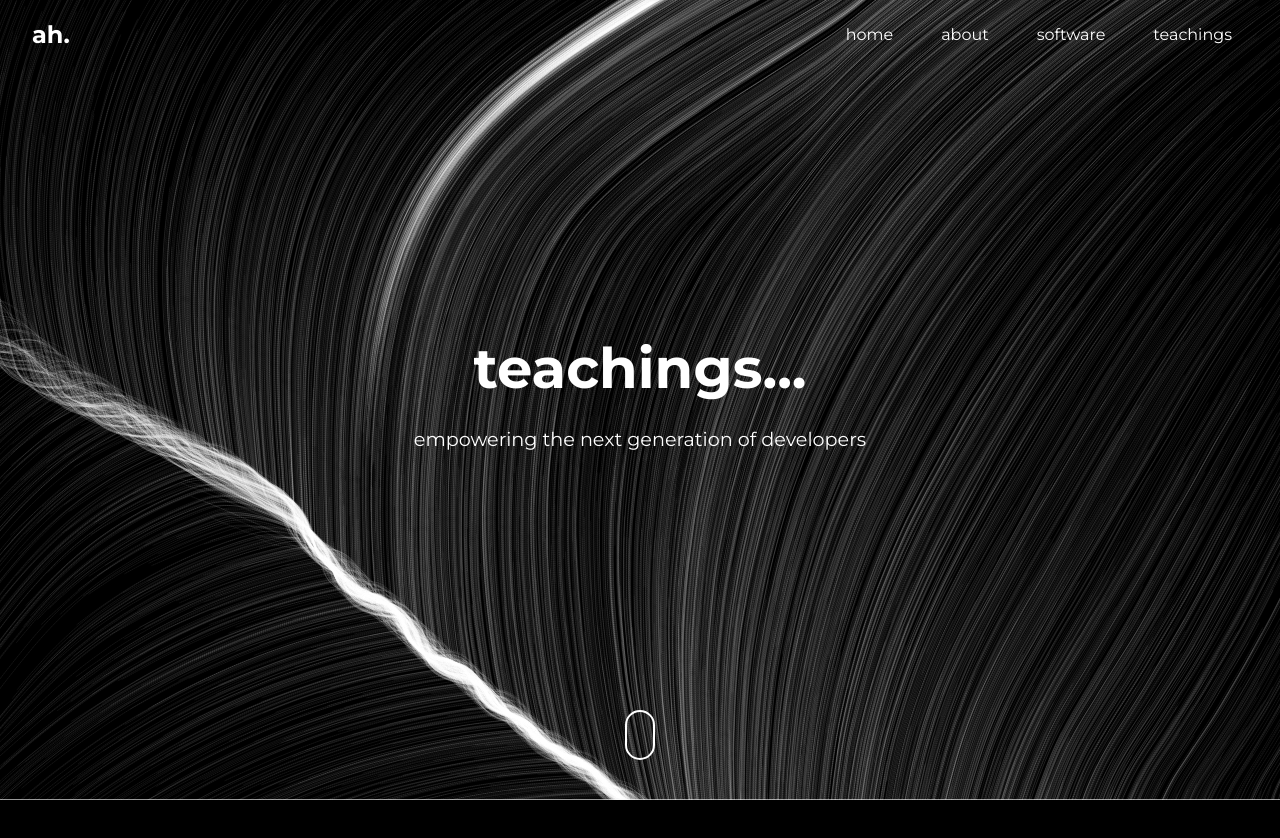
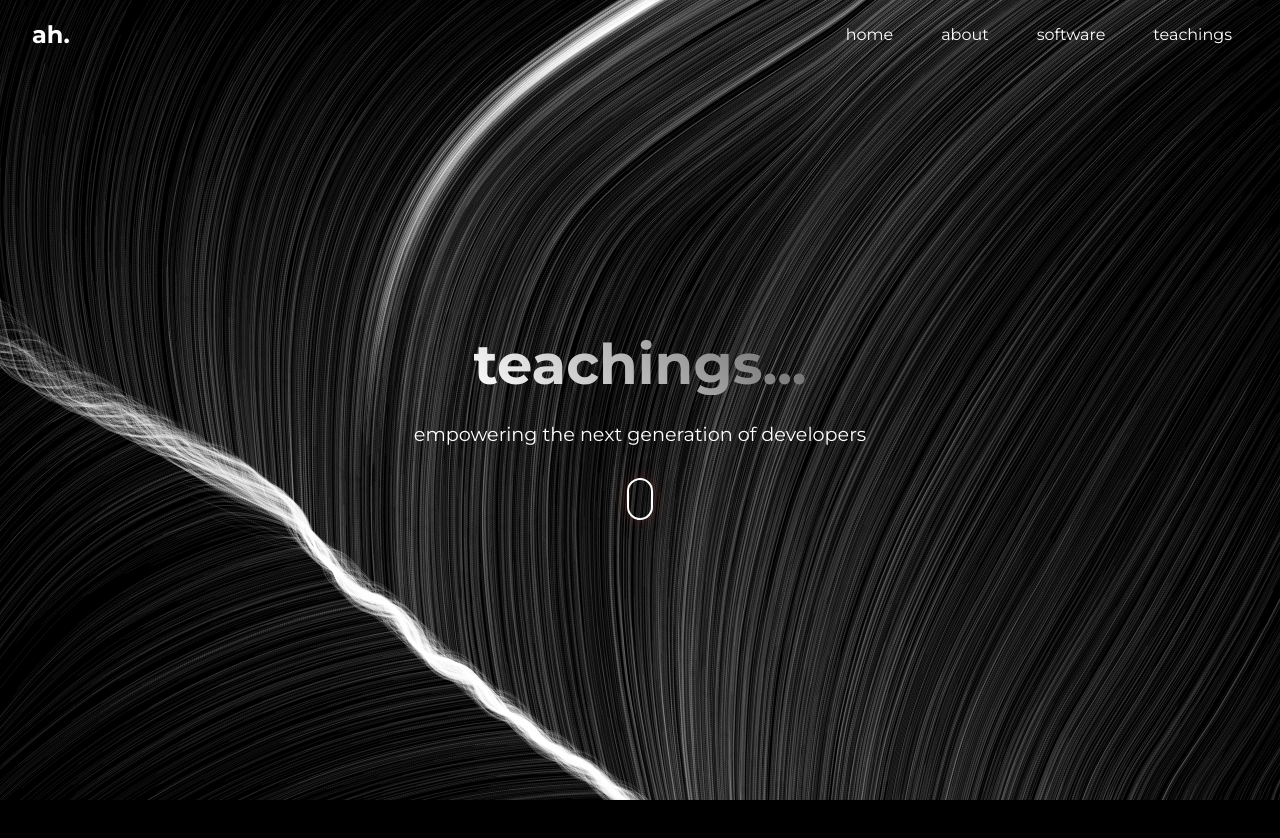
Before and after one commit to andrewhunnter/andrewhunterlol, a React (Create React App) app: page /teachings in a window 1280 px wide. Shown: the top 838 px of the page. Built offline with nearby package versions, Linux system fonts and the light colour scheme.

Commit message:
more visual changes

```diff
--- a/package.json
+++ b/package.json
@@ -4,9 +4,11 @@
   "private": true,
   "dependencies": {
     "@iconify/react": "^5.1.0",
+    "bootstrap": "^5.3.3",
     "cra-template": "1.2.0",
     "framer-motion": "^11.14.4",
     "react": "^19.0.0",
+    "react-bootstrap": "^2.10.9",
     "react-dom": "^19.0.0",
     "react-icons": "^5.4.0",
     "react-router-dom": "^7.0.2",
--- a/src/pages/Software.js
+++ b/src/pages/Software.js
@@ -4,37 +4,10 @@ import { FaReact, FaCog, FaMobile } from 'react-icons/fa';
 import '../styles/Software.css';
 
 function Software() {
+    const [selectedCategory, setSelectedCategory] = useState('all');
     const vantaRef = useRef(null);
     const vantaEffect = useRef(null);
     const [mounted, setMounted] = useState(false);
-
-    useEffect(() => {
-        setMounted(true);
-
-        if (mounted && vantaRef.current && !vantaEffect.current) {
-            vantaEffect.current = window.VANTA.TOPOLOGY({
-                el: document.querySelector('.hero-section'),
-                mouseControls: true,
-                touchControls: true,
-                gyroControls: false,
-                minHeight: 200.00,
-                minWidth: 200.00,
-                scale: 1.00,
-                scaleMobile: 1.00,
-                color: 0xffffff,
-                backgroundColor: 0x000000
-            });
-        }
-
-        return () => {
-            if (vantaEffect.current) {
-                vantaEffect.current.destroy();
-                vantaEffect.current = null;
-            }
-            setMounted(false);
-        };
-    }, [mounted]);
-    const [selectedCategory, setSelectedCategory] = useState('all');
 
     const services = [
         {
@@ -83,16 +56,57 @@ function Software() {
         ? services
         : services.filter(service => service.category === selectedCategory);
 
+    useEffect(() => {
+        setMounted(true);
+
+        if (mounted && vantaRef.current && !vantaEffect.current) {
+            vantaEffect.current = window.VANTA.TOPOLOGY({
+                el: vantaRef.current,
+                mouseControls: true,
+                touchControls: true,
+                gyroControls: false,
+                minHeight: 200.00,
+                minWidth: 200.00,
+                scale: 1.00,
+                scaleMobile: 1.00,
+                color: 0xffffff,
+                backgroundColor: 0x000000
+            });
+        }
+
+        return () => {
+            if (vantaEffect.current) {
+                vantaEffect.current.destroy();
+                vantaEffect.current = null;
+            }
+            setMounted(false);
+        };
+    }, [mounted]);
+
     return (
         <main>
-            <section id="software" className="hero-section">
-                <div id="vanta-bg" ref={vantaRef}></div>
+            <div ref={vantaRef} id="vanta-bg"></div>
+            <section className="hero-section">
                 <div className="hero-content">
-                    <h1>software services</h1>
-                    <p className="subtitle">everything from custom work to boilerplates</p>
-                </div>
-                <div className="hero-scroll">
-                    <div className="mouse-software"></div>
+                    <motion.div
+                        initial={{ opacity: 0, y: 30 }}
+                        animate={{ opacity: 1, y: 0 }}
+                        transition={{ duration: 0.8 }}
+                    >
+                        <h1>Software Services</h1>
+                        <p className="subtitle">Crafting digital solutions through freelance expertise</p>
+
+                        <div className="hero-cta">
+                            <motion.div
+                                whileHover={{ scale: 1.02 }}
+                                whileTap={{ scale: 0.98 }}
+                            >
+                                <a href="#services-grid" className="primary-cta">
+                                    Explore Services
+                                </a>
+                            </motion.div>
+                        </div>
+                    </motion.div>
                 </div>
             </section>
 
@@ -123,7 +137,7 @@ function Software() {
                 </button>
             </section>
 
-            <section className="services-grid">
+            <section id="services-grid" className="services-grid">
                 {filteredServices.map(service => (
                     <motion.div
                         key={service.id}
--- a/src/pages/Teachings.js
+++ b/src/pages/Teachings.js
@@ -13,7 +13,7 @@ function Teachings() {
 
         if (mounted && vantaRef.current && !vantaEffect.current) {
             vantaEffect.current = window.VANTA.TOPOLOGY({
-                el: document.querySelector('.hero-section'),
+                el: vantaRef.current,
                 mouseControls: true,
                 touchControls: true,
                 gyroControls: false,
--- a/src/styles/Software.css
+++ b/src/styles/Software.css
@@ -1,28 +1,47 @@
 #vanta-bg {
-    position: absolute;
+    position: fixed;
     top: 0;
     left: 0;
     width: 100%;
-    height: 100%;
+    height: 100vh;
     z-index: 0;
     border-bottom: 2px solid var(--primary-text);
+}
+
+main {
+    border: none;
     overflow: hidden;
+}
+
+section {
+    border: none;
+}
+
+section::after {
+    display: none !important;
+}
+
+.hero-section::after,
+.filter-section::after,
+.services-grid::after {
+    display: none !important;
 }
 
 .mouse-software {
     width: 30px;
     height: 50px;
-    border: 2px solid white;
+    border: 2px solid #ff4d4d;
     border-radius: 20px;
     position: relative;
     z-index: 2;
+    box-shadow: 0 0 15px rgba(255, 77, 77, 0.2);
 }
 
 .mouse-software::before {
     content: '';
     width: 4px;
     height: 8px;
-    background: white;
+    background: #ff4d4d;
     position: absolute;
     top: 8px;
     left: 50%;
@@ -38,72 +57,103 @@
 
 .hero-section {
     min-height: 100vh;
+    background: transparent;
+    position: relative;
+    overflow: hidden;
     width: 100%;
+}
+
+.hero-content {
+    position: relative;
+    z-index: 2;
+    max-width: 900px;
+    margin: 0 auto;
+    padding: 4rem 2rem;
+    text-align: center;
     display: flex;
     flex-direction: column;
     justify-content: center;
-    align-items: center;
-    padding: 2rem 1rem;
+    min-height: 100vh;
+}
+
+.hero-content h1 {
+    font-size: 4.5rem;
+    margin-bottom: 1.5rem;
+    background: linear-gradient(45deg, #fff, #ff4d4d, #ff8f6b, #ff6b3d);
+    -webkit-background-clip: text;
+    -webkit-text-fill-color: transparent;
+    line-height: 1.1;
+}
+
+.subtitle {
+    font-size: 1.2rem;
+    color: #888;
+    margin-bottom: 3rem;
+    font-weight: 300;
+}
+
+.hero-cta {
+    margin-top: 2rem;
+}
+
+.primary-cta {
+    display: inline-block;
+    padding: 1.2rem 3.5rem;
+    font-size: 1.1rem;
+    background: linear-gradient(45deg, rgba(255, 77, 77, 0.1), rgba(255, 107, 61, 0.05));
+    color: white;
+    border: 1px solid rgba(255, 77, 77, 0.3);
+    border-radius: 50px;
+    text-decoration: none;
+    transition: all 0.4s ease;
     position: relative;
     overflow: hidden;
+    box-shadow: 0 0 20px rgba(255, 77, 77, 0.1);
 }
 
-.hero-section::after {
+.primary-cta::before {
     content: '';
     position: absolute;
-    bottom: 0;
+    top: 0;
     left: 0;
-    width: 100vw; /* Full viewport width */
-    height: 1px; /* Thin line */
-    background-color: var(--primary-text);
-    opacity: 0.6; /* Less transparent */
+    width: 100%;
+    height: 100%;
+    background: linear-gradient(45deg, rgba(255,255,255,0.1), rgba(255,255,255,0.05));
+    transform: translateX(-100%);
+    transition: transform 0.4s ease;
 }
 
-.hero-scroll {
-    position: absolute;
-    bottom: 20px;
-    left: 50%;
-    transform: translateX(-50%);
-    z-index: 10;
+.primary-cta:hover {
+    border-color: rgba(255, 77, 77, 0.6);
+    transform: scale(1.05);
+    box-shadow: 0 0 30px rgba(255, 77, 77, 0.2);
 }
 
-.hero-content {
-    width: 100%;
-    max-width: 1200px;
-    margin: 0 auto;
-    position: relative;
-    z-index: 1;
-    text-align: center;
-    display: flex;
-    flex-direction: column;
-    align-items: center;
-    justify-content: center;
-    margin-bottom: 0;
-    padding: 0 1rem;
+.primary-cta:hover::before {
+    transform: translateX(0);
 }
 
-.hero-section h1 {
-    font-size: 2.5rem;
-    margin-bottom: 1rem;
-    font-weight: bold;
-    color: white;
-    line-height: 1.2;
+.hero-stats {
+    display: flex;
+    gap: 3rem;
+    margin-top: 2rem;
 }
 
-.hero-section .subtitle {
-    font-size: 1rem;
-    color: white;
-    font-weight: 300;
-    margin-bottom: 0.8rem;
-    line-height: 1.4;
+.stat-item {
+    text-align: center;
 }
 
-.hero-section .hero-description {
-    font-size: 0.95rem;
-    line-height: 1.5;
-    color: rgba(255, 255, 255, 0.8);
-    max-width: 100%;
-    margin: 0 auto;
+.stat-number {
+    display: block;
+    font-size: 2.5rem;
+    font-weight: bold;
+    color: #007bff;
+    margin-bottom: 0.5rem;
+}
+
+.stat-label {
+    font-size: 1rem;
+    color: #a8a8a8;
 }
 
 .filter-section {
@@ -119,8 +169,9 @@
 
 .filter-btn {
     padding: 0.6rem 1.2rem;
-    background: rgba(255, 255, 255, 0.05);
-    border: 1px solid rgba(255, 255, 255, 0.1);
+    background: rgba(255, 255, 255, 0.07);
+    backdrop-filter: blur(10px);
+    border: 1px solid rgba(255, 77, 77, 0.2);
     border-radius: 20px;
     color: var(--primary-text);
     cursor: pointer;
@@ -129,12 +180,14 @@
 }
 
 .filter-btn:hover {
-    background: rgba(255, 255, 255, 0.1);
+    background: rgba(255, 77, 77, 0.1);
+    transform: translateY(-2px);
 }
 
 .filter-btn.active {
-    background: rgba(255, 255, 255, 0.1);
-    border-color: rgba(255, 255, 255, 0.2);
+    background: rgba(255, 107, 61, 0.2);
+    border-color: rgba(255, 107, 61, 0.4);
+    transform: translateY(-2px);
 }
 
 .services-grid {
@@ -143,27 +196,40 @@
     display: grid;
     grid-template-columns: repeat(auto-fit, minmax(240px, 1fr));
     gap: 1.5rem;
+    margin: 20px;
     margin-bottom: 3rem;
     padding-top: 20px;
 }
 
 .service-card {
-    background: rgba(255, 255, 255, 0.05);
-    border: 1px solid rgba(255, 255, 255, 0.1);
+    background: rgba(26, 26, 26, 0.8);
+    backdrop-filter: blur(12px);
+    -webkit-backdrop-filter: blur(12px);
+    border: 1px solid rgba(255, 77, 77, 0.1);
     border-radius: 15px;
     padding: 1.5rem;
-    transition: all 0.3s ease;
+    transition: all 0.4s cubic-bezier(0.175, 0.885, 0.32, 1.275);
 }
 
 .service-card:hover {
     transform: translateY(-5px);
-    background: rgba(255, 255, 255, 0.08);
+    background: rgba(42, 42, 42, 0.85);
+    backdrop-filter: blur(16px);
+    -webkit-backdrop-filter: blur(16px);
+    border-color: rgba(255, 107, 61, 0.3);
+    box-shadow: 0 8px 32px rgba(255, 107, 61, 0.15);
 }
 
 .service-icon {
     font-size: 1.5rem;
     margin-bottom: 1rem;
-    color: var(--accent-color);
+    color: #ff4d4d;
+    transition: all 0.3s ease;
+}
+
+.service-card:hover .service-icon {
+    color: #ff4d4d;
+    transform: none;
 }
 
 .service-card h3 {
@@ -179,8 +245,13 @@
 
 .price {
     font-weight: 600;
-    color: var(--accent-color);
+    color: #ff6b3d;
     margin-bottom: 1rem;
+    transition: color 0.3s ease;
+}
+
+.service-card:hover .price {
+    color: #ff8f6b;
 }
 
 .features-list {
@@ -200,26 +271,62 @@
 
 .features-list li::before {
     content: '•';
-    color: var(--accent-color);
+    color: #ff4d4d;
 }
 
 .cta-button {
     display: inline-block;
     padding: 0.8rem 1.5rem;
-    background: var(--accent-color);
-    border: none;
+    background: rgba(255, 255, 255, 0.1);
+    backdrop-filter: blur(12px);
+    -webkit-backdrop-filter: blur(12px);
+    border: 1px solid rgba(255, 255, 255, 0.2);
     border-radius: 8px;
     color: white;
     text-decoration: none;
     font-size: 0.9rem;
-    transition: all 0.3s ease;
+    transition: all 0.4s cubic-bezier(0.175, 0.885, 0.32, 1.275);
     text-align: center;
     width: 100%;
+    box-shadow:
+        0 4px 15px rgba(0, 0, 0, 0.1),
+        inset 0 0 0 1px rgba(255, 255, 255, 0.1);
+    position: relative;
+    overflow: hidden;
+}
+
+.cta-button::before {
+    content: '';
+    position: absolute;
+    top: 0;
+    left: 0;
+    width: 100%;
+    height: 100%;
+    background: linear-gradient(
+        45deg,
+        rgba(255, 255, 255, 0.1),
+        rgba(255, 255, 255, 0.05)
+    );
+    transform: translateX(-100%);
+    transition: transform 0.4s ease;
 }
 
 .cta-button:hover {
     transform: translateY(-2px);
-    opacity: 0.9;
+    background: rgba(255, 255, 255, 0.15);
+    border-color: rgba(255, 255, 255, 0.3);
+    box-shadow:
+        0 8px 25px rgba(0, 0, 0, 0.2),
+        inset 0 0 0 1px rgba(255, 255, 255, 0.2);
+}
+
+.cta-button:hover::before {
+    transform: translateX(0);
+}
+
+.cta-button span {
+    position: relative;
+    z-index: 1;
 }
 
 @media (max-width: 768px) {
@@ -228,11 +335,21 @@
     }
 
     .services-grid {
+        margin: 15px;
         grid-template-columns: 1fr;
     }
 
-    .hero-section {
-        padding: 0 20px;
+    .hero-content h1 {
+        font-size: 3rem;
+    }
+
+    .subtitle {
+        font-size: 1rem;
+    }
+
+    .hero-stats {
+        flex-direction: column;
+        gap: 1.5rem;
     }
 }
 
@@ -298,3 +415,24 @@
         padding: 1.5rem 0.8rem;
     }
 }
+
+.scroll-indicator {
+    position: absolute;
+    bottom: 40px;
+    left: 50%;
+    transform: translateX(-50%);
+    color: #fff;
+    cursor: pointer;
+    animation: pulse 2s infinite;
+}
+
+.scroll-indicator svg {
+    width: 32px;
+    height: 32px;
+}
+
+@keyframes pulse {
+    0% { transform: translateX(-50%) scale(1); opacity: 1; }
+    50% { transform: translateX(-50%) scale(1.1); opacity: 0.7; }
+    100% { transform: translateX(-50%) scale(1); opacity: 1; }
+}
--- a/src/styles/Teachings.css
+++ b/src/styles/Teachings.css
@@ -13,7 +13,7 @@
 }
 
 .benefit-card {
-    background: rgba(255, 255, 255, 0.05);
+    background: rgba(20, 20, 20, 0.75);
     backdrop-filter: blur(10px);
     border: 1px solid rgba(255, 255, 255, 0.1);
     border-radius: 20px;
@@ -47,7 +47,7 @@
 }
 
 .offering-card {
-    background: rgba(255, 255, 255, 0.05);
+    background: rgba(20, 20, 20, 0.75);
     backdrop-filter: blur(10px);
     border: 1px solid rgba(255, 255, 255, 0.1);
     border-radius: 20px;
@@ -61,11 +61,17 @@
 }
 
 .offering-card.premium {
-    background: linear-gradient(145deg, rgba(255, 107, 107, 0.1), rgba(255, 142, 142, 0.1));
+    background: linear-gradient(145deg,
+        rgba(40, 20, 20, 0.85),
+        rgba(60, 25, 25, 0.85)
+    );
 }
 
 .offering-card.free {
-    background: linear-gradient(145deg, rgba(47, 128, 237, 0.1), rgba(45, 156, 219, 0.1));
+    background: linear-gradient(145deg,
+        rgba(20, 40, 60, 0.85),
+        rgba(25, 45, 65, 0.85)
+    );
 }
 
 .offering-icon {
@@ -102,3 +108,143 @@
         grid-template-columns: 1fr;
     }
 }
+
+#vanta-bg {
+    position: fixed;
+    top: 0;
+    left: 0;
+    width: 100%;
+    height: 100vh;
+    z-index: 0;
+    border-bottom: 2px solid var(--primary-text);
+}
+
+.hero-section {
+    min-height: 100vh;
+    width: 100%;
+    display: flex;
+    flex-direction: column;
+    justify-content: center;
+    align-items: center;
+    padding: 4rem 20px;
+    position: relative;
+    overflow: hidden;
+}
+
+.hero-content {
+    position: relative;
+    z-index: 2;
+    max-width: 900px;
+    margin: 0 auto;
+    padding: 2rem;
+    text-align: center;
+    display: flex;
+    flex-direction: column;
+    justify-content: center;
+    align-items: center;
+    min-height: 60vh;
+}
+
+.hero-content h1 {
+    font-size: 4.5rem;
+    margin-bottom: 1rem;
+    background: linear-gradient(45deg, #fff, #666);
+    -webkit-background-clip: text;
+    -webkit-text-fill-color: transparent;
+    line-height: 1.1;
+    text-align: center;
+}
+
+.subtitle {
+    font-size: 1.2rem;
+    color: #888;
+    margin-bottom: 2rem;
+    font-weight: 300;
+    text-align: center;
+}
+
+@media (min-width: 768px) {
+    .hero-section {
+        padding: 4rem 20px;
+    }
+
+    .hero-section h1 {
+        font-size: 3.5rem;
+        margin-bottom: 1.5rem;
+    }
+
+    .hero-section .subtitle {
+        font-size: 1.2rem;
+    }
+}
+
+@media (max-width: 768px) {
+    .hero-content h1 {
+        font-size: 3rem;
+        margin-bottom: 0.8rem;
+    }
+
+    .subtitle {
+        font-size: 1rem;
+        margin-bottom: 1.5rem;
+    }
+
+    .hero-content {
+        padding: 1.5rem;
+        min-height: 50vh;
+    }
+}
+
+@media (max-width: 375px) {
+    .hero-content h1 {
+        font-size: 2.5rem;
+    }
+
+    .subtitle {
+        font-size: 0.9rem;
+    }
+
+    .hero-content {
+        padding: 1rem;
+    }
+}
+
+.hero-scroll {
+    position: absolute;
+    bottom: 35%;
+    left: 50%;
+    transform: translateX(-50%);
+    z-index: 2;
+}
+
+.mouse-software {
+    width: 26px;
+    height: 42px;
+    border: 2px solid #ffffff;
+    border-radius: 15px;
+    position: relative;
+}
+
+.mouse-software::before {
+    content: '';
+    position: absolute;
+    top: 6px;
+    left: 50%;
+    transform: translateX(-50%);
+    width: 4px;
+    height: 8px;
+    background-color: #ffffff;
+    border-radius: 2px;
+    animation: scroll 2s infinite;
+}
+
+@keyframes scroll {
+    0% {
+        opacity: 1;
+        transform: translateX(-50%) translateY(0);
+    }
+    100% {
+        opacity: 0;
+        transform: translateX(-50%) translateY(15px);
+    }
+}
```
Also changed, not shown: 1 other file (tests, documents, lock files or other folders).
